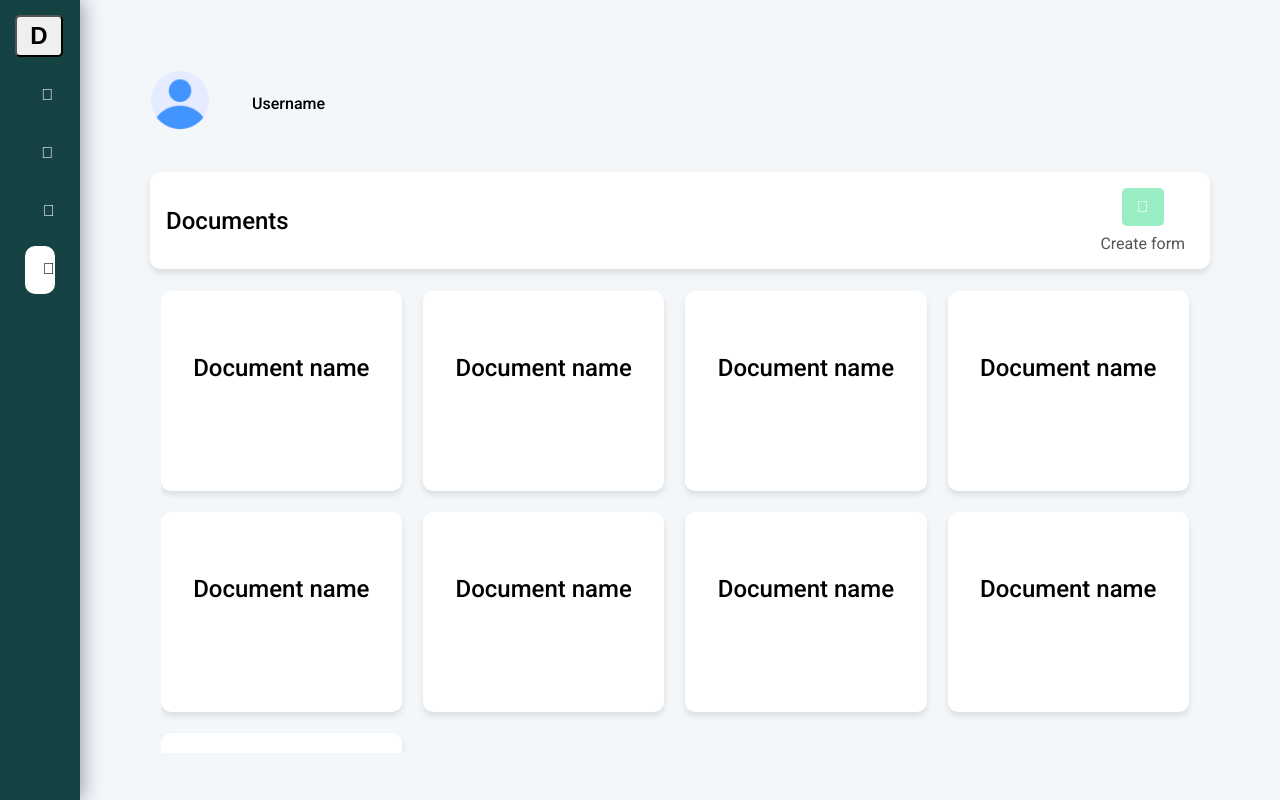
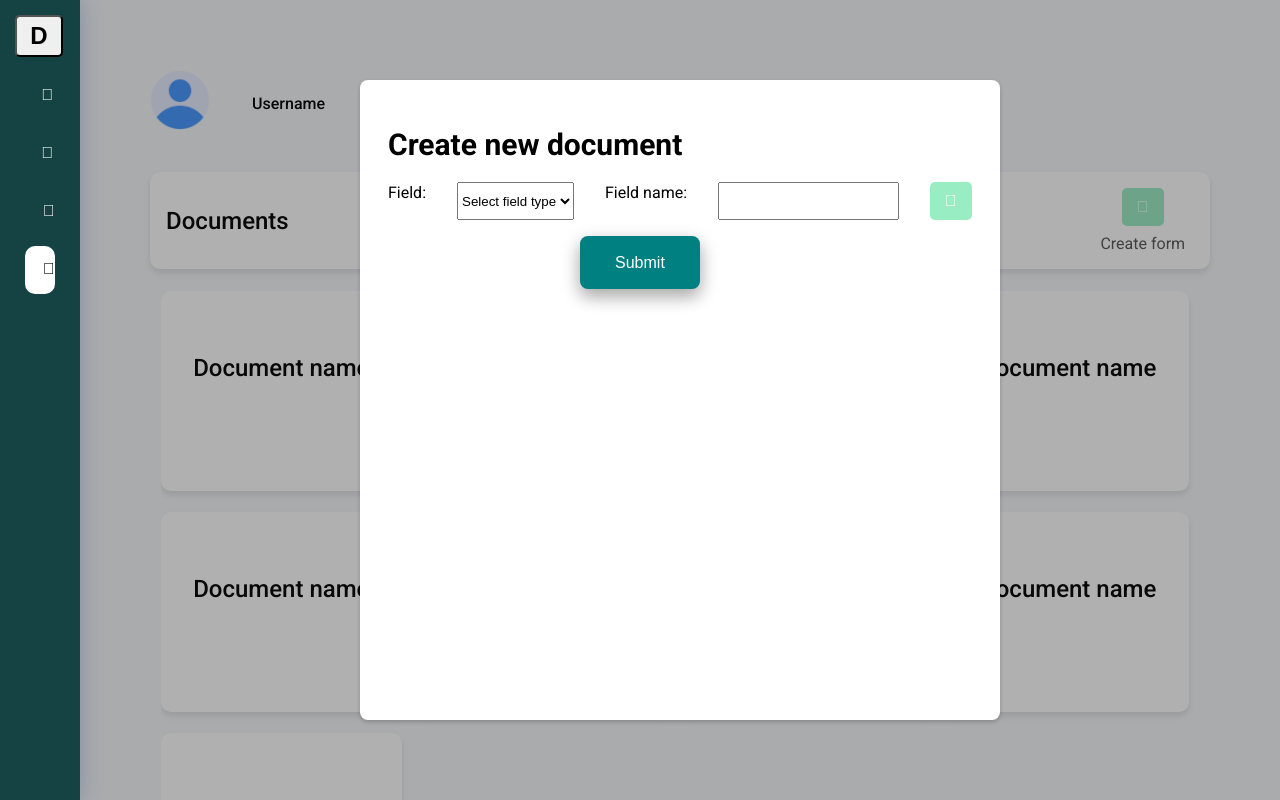
Before and after one commit to JawharZinelabidine/Workplace-management--Angular, an Angular app in the folder management/: page /documents in a window 1280 px wide. Shown: the top 800 px of the page. Built offline with nearby package versions, Linux system fonts and the light colour scheme; some icons are missing.

Commit message:
add form

```diff
--- a/management/src/app/app.module.ts
+++ b/management/src/app/app.module.ts
@@ -10,6 +10,8 @@ import { DocumentsComponent } from './documents/documents.component';
 import { SidenavComponent } from './sidenav/sidenav.component';
 import { BodyComponent } from './body/body.component';
 import { LoginComponent } from './login/login.component';
+import { HttpClient, HttpClientModule } from '@angular/common/http';
+import { FormsModule } from '@angular/forms'; //
 
 @NgModule({
   declarations: [
@@ -25,7 +27,9 @@ import { LoginComponent } from './login/login.component';
   imports: [
     BrowserModule,
     AppRoutingModule,
-    ReactiveFormsModule
+    ReactiveFormsModule,
+    FormsModule,
+    HttpClientModule
   ],
   providers: [],
   bootstrap: [AppComponent]
--- a/management/src/app/documents/documents.component.css
+++ b/management/src/app/documents/documents.component.css
@@ -99,3 +99,122 @@
     text-align: center;
 
 }
+
+
+
+.modal-content-add {
+
+    position: absolute;
+    top: 50%;
+    left: 50%;
+    transform: translate(-50%, -50%);
+    line-height: 1.4;
+    padding: 4px 28px;
+    border-radius: 3px;
+    max-width: 80vh;
+    min-width: 80vh;
+    max-height: 40rem;
+    height: 40rem;
+    width: 70vh;
+    background-color: #ffff;
+    box-shadow: 0 2px 4px rgba(0, 0, 0, 0.2);
+    border-radius: 0.5rem;
+    z-index: 99;
+    overflow: auto;
+
+
+}
+
+.overlay-add {
+    width: 100vw;
+    height: 100vh;
+    top: 0;
+    left: 0;
+    right: 0;
+    bottom: 0;
+    position: fixed;
+    background-color: rgba(26, 25, 25, 0.342);
+    z-index: 2
+}
+
+.message {
+
+    padding-top: 5vh;
+    width: 70vh;
+    color: black;
+    font-size: 30px;
+    margin-bottom: 1rem;
+
+}
+
+.close-modal-button-yes {
+    margin-top: 7vh;
+    margin-right: 2vh;
+    font-size: 0.875rem;
+    padding-left: 1.25rem;
+    padding-right: 1.25rem;
+    padding-top: 0.625rem;
+    padding-bottom: 0.625rem;
+    text-align: center;
+    background-color: #fff;
+    border-radius: 5px;
+    border-color: transparent;
+    color: green;
+    box-shadow: 0px 4px 6px rgba(0, 0, 0, 0.199);
+    font-weight: 700;
+    cursor: pointer;
+
+}
+
+.close-modal-button-no {
+    margin-top: 7vh;
+    font-size: 0.875rem;
+    padding-left: 1.25rem;
+    padding-right: 1.25rem;
+    padding-top: 0.625rem;
+    padding-bottom: 0.625rem;
+    text-align: center;
+    background-color: #7c0a02;
+    border-radius: 5px;
+    border-color: transparent;
+    color: #fff;
+    font-weight: 700;
+    box-shadow: 4px 4px 6px rgba(0, 0, 0, 0.199);
+    cursor: pointer;
+
+}
+
+
+.close-modal-button-yes:hover {
+
+    background-color: #99edc3;
+    color: #fff;
+}
+
+.close-modal-button-no:hover {
+
+    box-shadow: 4px 4px 6px rgba(0, 0, 0, 0.418);
+
+}
+
+
+.fields {
+    display: flex;
+    justify-content: space-between;
+    margin-bottom: 1rem;
+}
+
+
+input[type="submit"] {
+    background-color: #008080;
+    color: white;
+    border: none;
+    padding: 3% 6%;
+    text-align: center;
+    font-size: 16px;
+    box-shadow: 0 8px 16px 0 rgba(0, 0, 0, 0.2), 0 6px 20px 0 rgba(0, 0, 0, 0.19);
+    border-radius: 8px;
+    margin-left: 12rem;
+    cursor: pointer;
+
+}
--- a/management/src/app/documents/documents.component.html
+++ b/management/src/app/documents/documents.component.html
@@ -5,13 +5,43 @@
         </h1>
         <div class="header-end">
             <div class="add">
-                <button class="add-button"><i class="fal fa-plus"></i></button>
+                <button class="add-button" (click)="toggleAddModal()"><i class="fal fa-plus"></i></button>
                 <span class="add-text">Create form</span>
             </div>
 
         </div>
 
     </div>
+</div>
+<div class="add-modal" *ngIf="addModalOpen">
+    <div class="overlay-add" (click)="toggleAddModal()"></div>
+    <div class="modal-content-add">
+        <h1 class="message">Create new document</h1>
+        <form class="form-group">
+            <div class="fields">
+                <label htmlFor="category" class="method">Field:</label>
+                <select id="type" name="type" class="form-control" [(ngModel)]="type">
+                    <option disabled selected value=''> Select field type </option>
+                    <option value="Text">Text</option>
+                    <option value="Number">Number</option>
+                </select>
+                <label htmlFor="field-name" class="method">Field name:</label>
+                <input type="text" name='name' [(ngModel)]="name" />
+                <button class="add-button" (click)="addField()"><i class="fal fa-plus"></i></button>
+
+            </div>
+            <ul class="field-list list-none text-center mt-6">
+                <li *ngFor="let field of fields; let i = index"
+                    class="field-item flex justify-between items-center border border-gray-300 p-4 mb-4 rounded-lg">
+                    <span class="field-text text-xl">field: {{ field.name }} type: {{field.type}}</span>
+                    <button (click)="removeField(i)"
+                        class="remove-btn bg-red-500 text-white p-2 rounded-lg cursor-pointer text-lg hover:bg-red-600">
+                        <i class="fa fa-trash" aria-hidden="true"></i>
+                    </button>
+                </li>
+            </ul>
+            <input type="submit" />
+        </form>
     </div>
     <div class="documents">
         <div class="document-card">
--- a/management/src/app/documents/documents.component.ts
+++ b/management/src/app/documents/documents.component.ts
@@ -1,4 +1,6 @@
 import { Component } from '@angular/core';
+import { DocumentsService } from '../services/documents.service';
+import { Field } from './fields';
 
 @Component({
   selector: 'app-documents',
@@ -7,4 +9,34 @@ import { Component } from '@angular/core';
 })
 export class DocumentsComponent {
 
+  addModalOpen: boolean = true;
+  name = ''
+  type = ''
+  fields: Field[] = []
+
+  constructor(private documentsService: DocumentsService) {
+    this.fields = this.documentsService.getFields();
+  }
+
+
+  toggleAddModal(): void {
+    this.addModalOpen = !this.addModalOpen
+
+  }
+
+  addField(): void {
+    const newField: Field = { name: this.name, type: this.type };
+    this.documentsService.addField(newField);
+    console.log(newField)
+
+    this.name = ''; // Reset input values
+    this.type = ''; // Reset input values
+  }
+
+  removeField(index: number): void {
+    this.documentsService.removeField(index)
+
+  }
+
+
 }
--- /dev/null
+++ b/management/src/app/documents/fields.ts
@@ -0,0 +1,6 @@
+export interface Field {
+
+    name: string;
+    type: string;
+
+}
--- a/management/src/app/organization/organization.component.css
+++ b/management/src/app/organization/organization.component.css
@@ -169,8 +169,8 @@
     border-radius: 3px;
     max-width: 80vh;
     min-width: 80vh;
-    max-height: 500vh;
-    height: 25vh;
+    max-height: 15rem;
+    height: 15rem;
     width: 70vh;
     background-color: #ffff;
     box-shadow: 0 2px 4px rgba(0, 0, 0, 0.2);
--- a/management/src/app/organization/organization.component.ts
+++ b/management/src/app/organization/organization.component.ts
@@ -1,5 +1,6 @@
 import { Component } from '@angular/core';
 import { Employee } from 'src/app/employee';
+import { OrganizationService } from '../services/organization.service';
 
 @Component({
   selector: 'app-organization',
@@ -7,6 +8,8 @@ import { Employee } from 'src/app/employee';
   styleUrls: ['./organization.component.css']
 })
 export class OrganizationComponent {
+  constructor(private organizationService: OrganizationService) {
+  }
 
   selectedEmployee: Employee | undefined
   deleteModalOpen: boolean = false;
@@ -18,6 +21,7 @@ export class OrganizationComponent {
     this.deleteModalOpen = !this.deleteModalOpen
     this.selectedEmployee = thisEmployee
 
+
   }
 
 
--- a/management/src/app/requests/requests.component.css
+++ b/management/src/app/requests/requests.component.css
@@ -158,8 +158,8 @@
     border-radius: 3px;
     max-width: 80vh;
     min-width: 80vh;
-    max-height: 500vh;
-    height: 25vh;
+    max-height: 15rem;
+    height: 15rem;
     width: 70vh;
     background-color: #ffff;
     box-shadow: 0 2px 4px rgba(0, 0, 0, 0.2);
--- /dev/null
+++ b/management/src/app/services/documents.service.ts
@@ -0,0 +1,34 @@
+import { Injectable } from '@angular/core';
+import { Field } from '../documents/fields';
+
+@Injectable({
+  providedIn: 'root'
+})
+export class DocumentsService {
+
+  constructor() { }
+
+  private fields: Field[] = []
+
+
+  addField(field: Field) {
+    this.fields.push(field)
+
+  }
+
+  removeField(index: number) {
+
+    this.fields.splice(index, 1)
+  }
+
+
+  getFields() {
+    return this.fields
+  }
+
+  clearField() {
+    this.fields = []
+  }
+
+
+}
--- a/management/src/app/sidenav/sidenav.component.css
+++ b/management/src/app/sidenav/sidenav.component.css
@@ -183,9 +183,3 @@
     font-size: 12px;
 
 }
-
-
-.sidenav-footer {
-    margin-top: auto;
-    /* Pushes the footer content to the bottom */
-}
--- a/management/src/app/sidenav/sidenav.component.html
+++ b/management/src/app/sidenav/sidenav.component.html
@@ -15,6 +15,7 @@
                 <span class="sidenav-link-text" *ngIf="collapsed">{{data.label}}</span>
             </a>
         </li>
+
         <li class="sidenav-nav-item" id="logout" (click)="logout()"> <a id="sidenav-nav-link-log" class="navlink"> <i
                     class="sidenav-nav-icon" [class]="logoutIcon"></i>
                 <span class="sidenav-link-text-log" *ngIf="collapsed">Log out</span>
```
Also changed, not shown: management/src/app/organization.ts (+8 -0 lines), 1 other file (tests, documents, lock files or other folders). Lines whose indentation alone changed are shown as unchanged.
